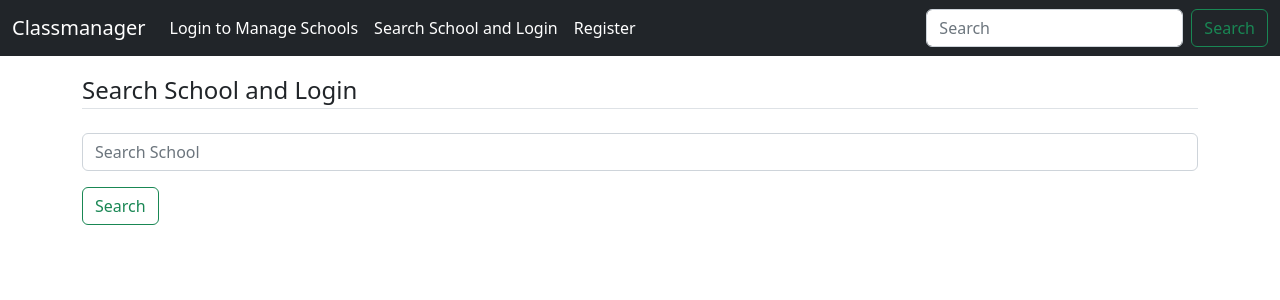
After one commit to SebastianKurrle/school-manager, a Django app: page /school/search in a window 1280 px wide. The commit adds this page. Shown: the top 300 px of the page. Run offline with Django 4.2, Linux system fonts and the light colour scheme.

```diff
--- a/manager/templates/manager/base.html
+++ b/manager/templates/manager/base.html
@@ -38,7 +38,10 @@
                         </li>
                     {% else %}
                         <li class="nav-item">
-                            <a class="nav-link active" aria-current="page" href="{% url 'login' %}">Login</a>
+                            <a class="nav-link active" aria-current="page" href="{% url 'login' %}">Login to Manage Schools</a>
+                        </li>
+                        <li class="nav-item">
+                            <a class="nav-link active" aria-current="page" href="{% url 'school-search' %}">Search School and Login</a>
                         </li>
                         <li class="nav-item">
                             <a class="nav-link active" aria-current="page" href="{% url 'register' %}">Register</a>
--- /dev/null
+++ b/manager/templates/manager/search_school.html
@@ -0,0 +1,14 @@
+{% extends "manager/base.html" %}
+{% block content %}
+    <div class="content-section">
+        <form method="POST" action="{% url 'searched-school' %}">
+            {% csrf_token %}
+            <fieldset class="form-group">
+                <legend class="border-bottom mb-4">Search School and Login</legend>
+            </fieldset>
+
+            <input class="form-control mr-sm-2 mb-3" type="search" placeholder="Search School" aria-label="Search" name="searched_school">
+            <button class="btn btn-outline-success my-2 my-sm-0" type="submit">Search</button>
+        </form>
+    </div>
+{% endblock content %}
--- a/manager/urls.py
+++ b/manager/urls.py
@@ -1,9 +1,11 @@
 from django.urls import path
-from .views import home, show_own_schools, SchoolCreateView, ManageSchoolView
+from .views import home, show_own_schools, SchoolCreateView, ManageSchoolView, search_school, searched_school
 
 urlpatterns = [
     path('', home, name='home'),
     path('school/create/', SchoolCreateView.as_view(), name='school-create'),
     path('school/show', show_own_schools, name='school-show'),
-    path('school/<int:pk>', ManageSchoolView.as_view(), name='school-manage')
+    path('school/<int:pk>', ManageSchoolView.as_view(), name='school-manage'),
+    path('school/search', search_school, name='school-search'),
+    path('searched/school/', searched_school, name='searched-school')
 ]
--- a/manager/views.py
+++ b/manager/views.py
@@ -17,6 +17,22 @@ def show_own_schools(request):
 
     return render(request, 'manager/show_schools.html', context)
 
+def search_school(request):
+    return render(request, 'manager/search_school.html')
+
+def searched_school(request):
+    if request.method == 'POST':
+        searched_school = request.POST['searched_school']
+
+        context = {
+            'searched_school' : searched_school,
+            'results' : School.objects.filter(school_name__startswith=searched_school).all()
+        }
+
+        return render(request, 'manager/searched_schools.html', context)
+
+    return render(request, 'manager/searched_schools.html')
+
 class SchoolCreateView(LoginRequiredMixin, CreateView):
     model = School
     fields = ['school_name']
--- a/user/urls.py
+++ b/user/urls.py
@@ -8,5 +8,5 @@ urlpatterns = [
     path('logout/', LogoutView.as_view(template_name='user/logout.html'), name='logout'),
     path('user/info', user_views.user_info, name='user-info'),
     path('user/delete/<int:pk>', user_views.UserDeleteView.as_view(), name='user-delete'),
-    path('school/<int:pk>/create/teacher/', user_views.teacher_register, name='teacher-create')
+    path('school/<int:pk>/create/teacher/', user_views.teacher_register, name='teacher-create'),
 ]
```
Also changed, not shown: manager/templates/manager/searched_schools.html (added, +7 -0 lines), db.sqlite3.
